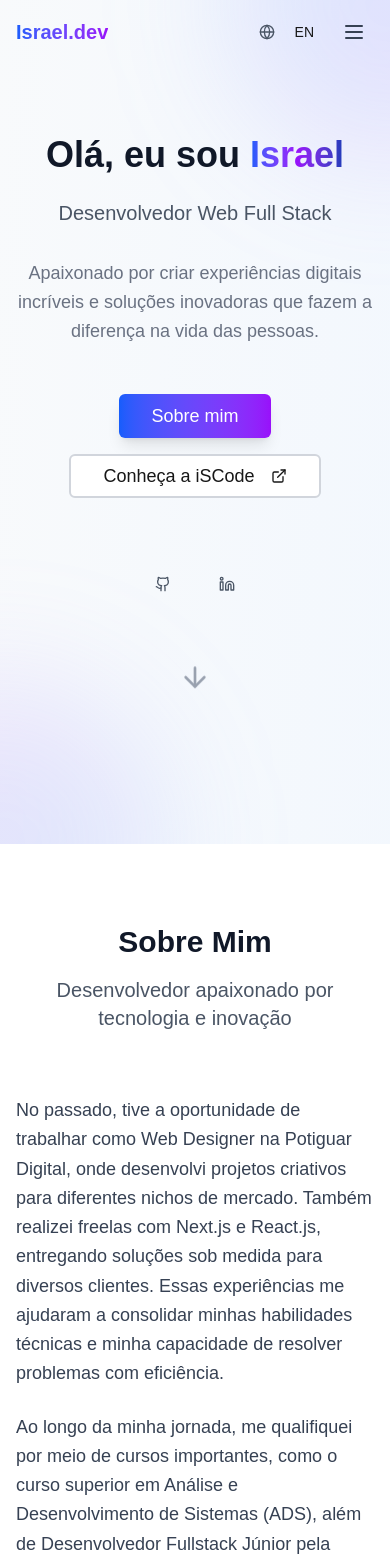
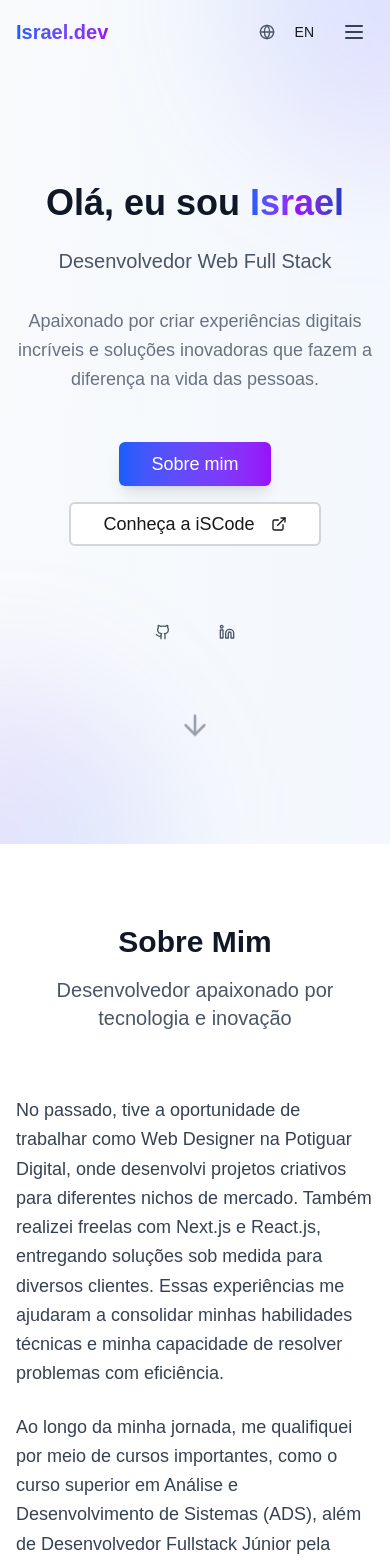
Before and after one commit to IsraelDev560/israel.dev, a Next.js app: page / in a window 390 px wide. Shown: the top 1564 px of the page. Built offline with nearby package versions, Linux system fonts and the light colour scheme.

Commit message:
style: update layout styles in About and Hero components

```diff
--- a/components/About.tsx
+++ b/components/About.tsx
@@ -42,7 +42,7 @@ export const About = () => {
         </div>
 
         <div className="grid overflow-auto scrollbar-hide lg:grid-cols-2 gap-12 items-center">
-          <div className="max-h-[50vh] space-y-6">
+          <div className="lg:max-h-[50vh] space-y-6">
             <p className="text-lg text-gray-700 dark:text-gray-300 leading-relaxed">
               {t('about.p1')}
             </p>
--- a/components/Hero.tsx
+++ b/components/Hero.tsx
@@ -21,7 +21,7 @@ export const Hero = () => {
         <div className="absolute -bottom-40 -left-40 w-80 h-80 bg-gradient-to-br from-purple-400/20 to-blue-400/20 rounded-full blur-3xl animate-float" style={{ animationDelay: "3s" }}></div>
       </div>
 
-      <div className="max-w-7xl mx-auto px-4 sm:px-6 lg:px-8 text-center relative z-10">
+      <div className="max-w-7xl mx-auto px-4 mt-24 lg:mt-0 sm:px-6 lg:px-8 text-center relative z-10">
         <div className="animate-fade-in-up">
           <h1 className="text-4xl sm:text-5xl md:text-6xl lg:text-7xl font-bold text-gray-900 dark:text-white mb-6">
             {t('hero.greeting')}{" "}
```
